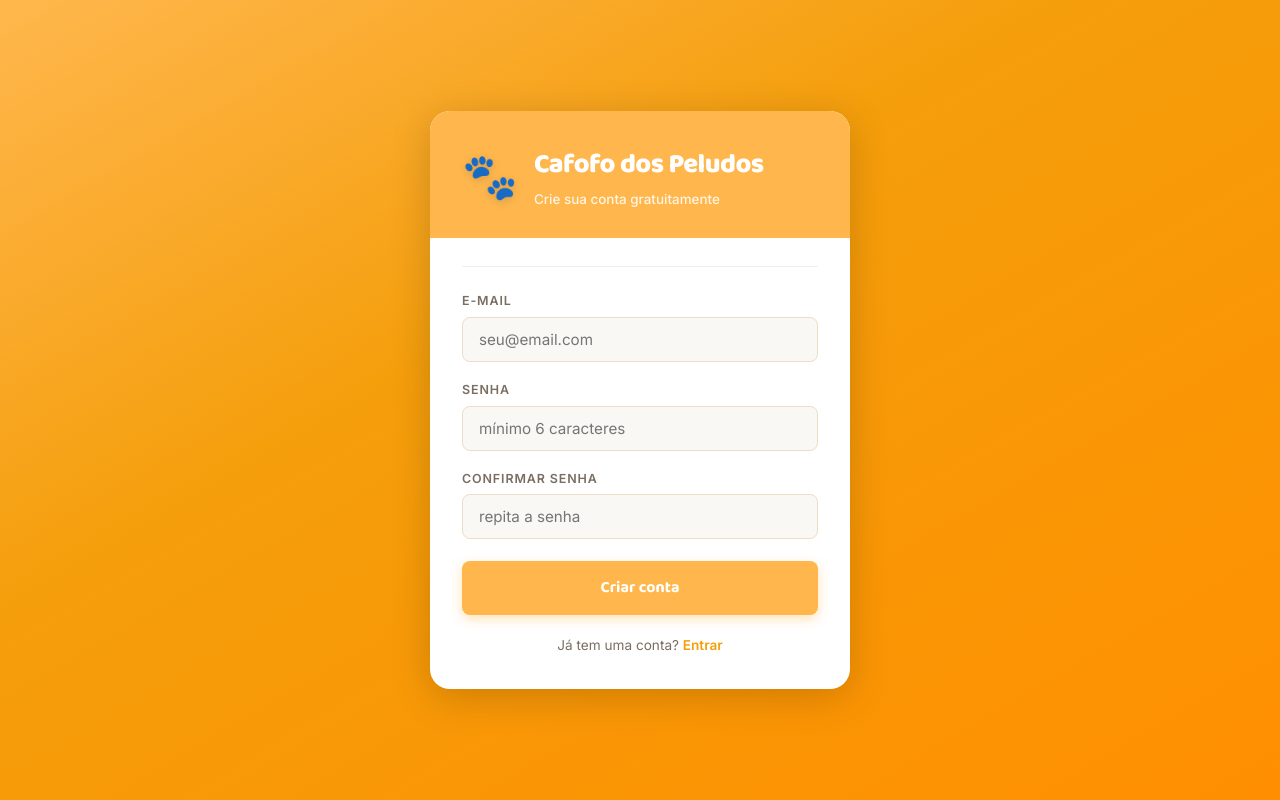
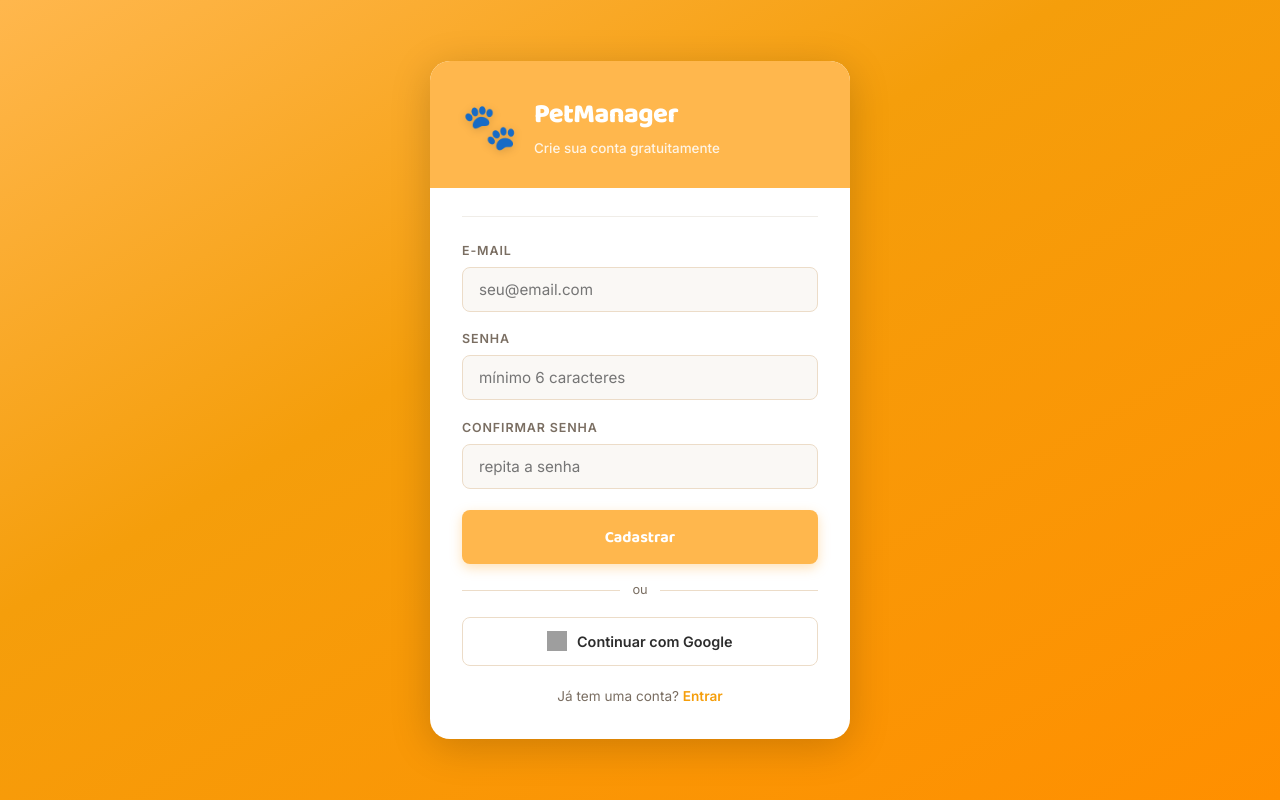
Before and after one commit to GBarbosa06/trabalho-final-progweb-at2, a React (Vite) app: page /register in a window 1280 px wide. Built offline with nearby package versions, Linux system fonts and the light colour scheme; no server answers; grey boxes are pictures that could not be loaded.

Commit message:
feat: adiciona login com Google nas telas de autenticação

```diff
--- a/src/hooks/useAuth.js
+++ b/src/hooks/useAuth.js
@@ -3,6 +3,8 @@ import {
   createUserWithEmailAndPassword,
   onAuthStateChanged,
   signInWithEmailAndPassword,
+  signInWithPopup,
+  GoogleAuthProvider,
   signOut,
 } from "firebase/auth";
 import { auth } from "../firebase/config.jsx";
@@ -15,11 +17,15 @@ const AUTH_ERRORS = {
   "auth/email-already-in-use": "Este e-mail já está em uso.",
   "auth/weak-password": "A senha deve ter pelo menos 6 caracteres.",
   "auth/invalid-credential": "E-mail ou senha inválidos.",
+  "auth/popup-closed-by-user": "Login cancelado. Tente novamente.",
+  "auth/cancelled-popup-request": "Login cancelado. Tente novamente.",
 };
 
 function getAuthErrorMessage(error) {
   return AUTH_ERRORS[error.code] ?? "Ocorreu um erro. Tente novamente.";
 }
+
+const googleProvider = new GoogleAuthProvider();
 
 export function useAuth() {
   const [user, setUser] = useState(null);
@@ -40,6 +46,19 @@ export function useAuth() {
 
     try {
       const credential = await signInWithEmailAndPassword(auth, email, password);
+      return credential.user;
+    } catch (err) {
+      const message = getAuthErrorMessage(err);
+      setError(message);
+      throw new Error(message);
+    }
+  }, []);
+
+  const loginWithGoogle = useCallback(async () => {
+    setError(null);
+
+    try {
+      const credential = await signInWithPopup(auth, googleProvider);
       return credential.user;
     } catch (err) {
       const message = getAuthErrorMessage(err);
@@ -82,6 +101,7 @@ export function useAuth() {
     loading,
     error,
     login,
+    loginWithGoogle,
     register,
     logout,
     clearError,
--- a/src/index.css
+++ b/src/index.css
@@ -838,3 +838,49 @@ body {
   background: var(--orange-light);
   color: var(--orange-dark);
 }
+
+/* ── Auth Google ── */
+.auth-separator {
+  display: flex;
+  align-items: center;
+  gap: 0.75rem;
+  margin: 1rem 0;
+  color: var(--text-muted);
+  font-size: 0.8rem;
+}
+
+.auth-separator::before,
+.auth-separator::after {
+  content: "";
+  flex: 1;
+  height: 1px;
+  background: var(--border);
+}
+
+.auth-google-btn {
+  width: 100%;
+  display: flex;
+  align-items: center;
+  justify-content: center;
+  gap: 0.6rem;
+  padding: 0.75rem;
+  border: 1.5px solid var(--border);
+  border-radius: 8px;
+  background: var(--white);
+  color: var(--text);
+  font: inherit;
+  font-size: 0.9rem;
+  font-weight: 600;
+  cursor: pointer;
+  transition: background 0.15s, border-color 0.15s;
+}
+
+.auth-google-btn:hover:not(:disabled) {
+  background: var(--bg);
+  border-color: var(--orange-border);
+}
+
+.auth-google-btn:disabled {
+  opacity: 0.7;
+  cursor: not-allowed;
+}
--- a/src/pages/Login.jsx
+++ b/src/pages/Login.jsx
@@ -4,10 +4,11 @@ import { useAuthContext } from "../contexts/AuthContext.jsx";
 
 export default function Login() {
   const navigate = useNavigate();
-  const { login, error, clearError } = useAuthContext();
+  const { login, loginWithGoogle, error, clearError } = useAuthContext();
   const [email, setEmail] = useState("");
   const [password, setPassword] = useState("");
   const [submitting, setSubmitting] = useState(false);
+  const [googleSubmitting, setGoogleSubmitting] = useState(false);
 
   async function handleSubmit(event) {
     event.preventDefault();
@@ -24,14 +25,28 @@ export default function Login() {
     }
   }
 
+  async function handleGoogleLogin() {
+    clearError();
+    setGoogleSubmitting(true);
+
+    try {
+      await loginWithGoogle();
+      navigate("/");
+    } catch {
+      // erro tratado no hook
+    } finally {
+      setGoogleSubmitting(false);
+    }
+  }
+
   return (
     <div className="auth-page">
       <form className="auth-form" onSubmit={handleSubmit}>
         <div className="auth-banner">
           <span className="auth-banner-icon">🐾</span>
           <div>
-            <h1>Cafofo dos Peludos</h1>
-            <p>Sistema de gestão do abrigo</p>
+            <h1>PetManager</h1>
+            <p>Cuidando de quem você ama</p>
           </div>
         </div>
 
@@ -47,7 +62,7 @@ export default function Login() {
             autoComplete="email"
             placeholder="seu@email.com"
             value={email}
-            onChange={(e) => setEmail(e.target.value)}
+            onChange={(event) => setEmail(event.target.value)}
             required
           />
 
@@ -58,12 +73,31 @@ export default function Login() {
             autoComplete="current-password"
             placeholder="••••••••"
             value={password}
-            onChange={(e) => setPassword(e.target.value)}
+            onChange={(event) => setPassword(event.target.value)}
             required
           />
 
-          <button type="submit" disabled={submitting}>
+          <button type="submit" disabled={submitting || googleSubmitting}>
             {submitting ? "Entrando..." : "Entrar"}
+          </button>
+
+          <div className="auth-separator">
+            <span>ou</span>
+          </div>
+
+          <button
+            type="button"
+            className="auth-google-btn"
+            onClick={handleGoogleLogin}
+            disabled={submitting || googleSubmitting}
+          >
+            <img
+              src="https://www.gstatic.com/firebasejs/ui/2.0.0/images/auth/google.svg"
+              alt="Google"
+              width={20}
+              height={20}
+            />
+            {googleSubmitting ? "Aguarde..." : "Entrar com Google"}
           </button>
 
           <p className="auth-footer">
--- a/src/pages/Register.jsx
+++ b/src/pages/Register.jsx
@@ -4,12 +4,13 @@ import { useAuthContext } from "../contexts/AuthContext.jsx";
 
 export default function Register() {
   const navigate = useNavigate();
-  const { register, error, clearError } = useAuthContext();
+  const { register, loginWithGoogle, error, clearError } = useAuthContext();
   const [email, setEmail] = useState("");
   const [password, setPassword] = useState("");
   const [confirmPassword, setConfirmPassword] = useState("");
   const [validationError, setValidationError] = useState(null);
   const [submitting, setSubmitting] = useState(false);
+  const [googleSubmitting, setGoogleSubmitting] = useState(false);
 
   async function handleSubmit(event) {
     event.preventDefault();
@@ -33,6 +34,21 @@ export default function Register() {
     }
   }
 
+  async function handleGoogleLogin() {
+    clearError();
+    setValidationError(null);
+    setGoogleSubmitting(true);
+
+    try {
+      await loginWithGoogle();
+      navigate("/");
+    } catch {
+      // erro tratado no hook
+    } finally {
+      setGoogleSubmitting(false);
+    }
+  }
+
   const displayError = validationError ?? error;
 
   return (
@@ -41,7 +57,7 @@ export default function Register() {
         <div className="auth-banner">
           <span className="auth-banner-icon">🐾</span>
           <div>
-            <h1>Cafofo dos Peludos</h1>
+            <h1>PetManager</h1>
             <p>Crie sua conta gratuitamente</p>
           </div>
         </div>
@@ -58,7 +74,7 @@ export default function Register() {
             autoComplete="email"
             placeholder="seu@email.com"
             value={email}
-            onChange={(e) => setEmail(e.target.value)}
+            onChange={(event) => setEmail(event.target.value)}
             required
           />
 
@@ -69,7 +85,7 @@ export default function Register() {
             autoComplete="new-password"
             placeholder="mínimo 6 caracteres"
             value={password}
-            onChange={(e) => setPassword(e.target.value)}
+            onChange={(event) => setPassword(event.target.value)}
             minLength={6}
             required
           />
@@ -81,13 +97,32 @@ export default function Register() {
             autoComplete="new-password"
             placeholder="repita a senha"
             value={confirmPassword}
-            onChange={(e) => setConfirmPassword(e.target.value)}
+            onChange={(event) => setConfirmPassword(event.target.value)}
             minLength={6}
             required
           />
 
-          <button type="submit" disabled={submitting}>
-            {submitting ? "Cadastrando..." : "Criar conta"}
+          <button type="submit" disabled={submitting || googleSubmitting}>
+            {submitting ? "Cadastrando..." : "Cadastrar"}
+          </button>
+
+          <div className="auth-separator">
+            <span>ou</span>
+          </div>
+
+          <button
+            type="button"
+            className="auth-google-btn"
+            onClick={handleGoogleLogin}
+            disabled={submitting || googleSubmitting}
+          >
+            <img
+              src="https://www.gstatic.com/firebasejs/ui/2.0.0/images/auth/google.svg"
+              alt="Google"
+              width={20}
+              height={20}
+            />
+            {googleSubmitting ? "Aguarde..." : "Continuar com Google"}
           </button>
 
           <p className="auth-footer">
```
